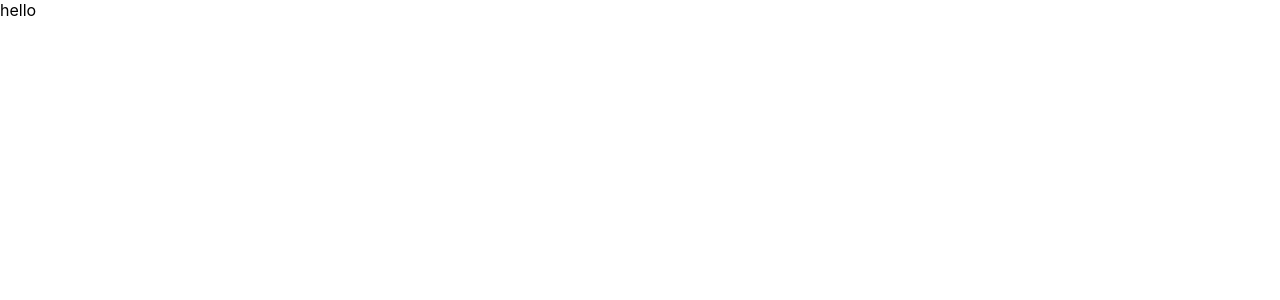
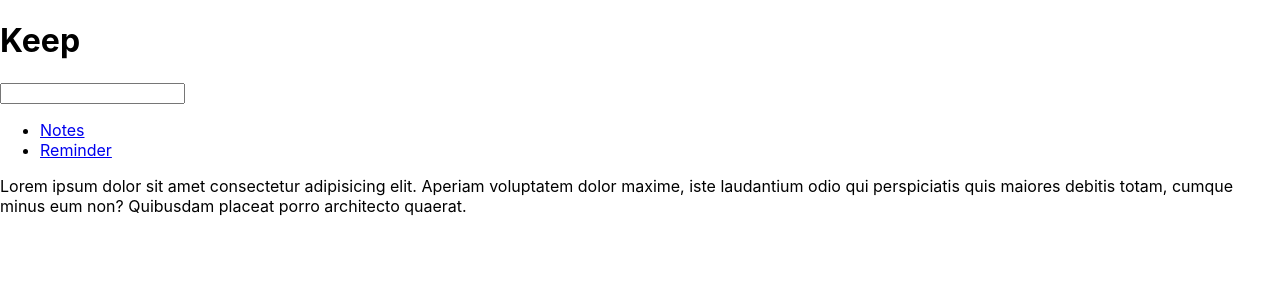
Before and after one commit to temisan0x/note-keeper, a React (Create React App) app: page / in a window 1280 px wide. Shown: the top 300 px of the page. Built offline with nearby package versions, Linux system fonts and the light colour scheme.

Commit message:
feat: created routes

```diff
--- a/package.json
+++ b/package.json
@@ -8,6 +8,7 @@
     "@testing-library/user-event": "^13.5.0",
     "react": "^18.1.0",
     "react-dom": "^18.1.0",
+    "react-router-dom": "^6.3.0",
     "react-scripts": "5.0.1",
     "web-vitals": "^2.1.4"
   },
--- a/src/App.js
+++ b/src/App.js
@@ -1,10 +1,32 @@
+import { BrowserRouter, Link, Route, Routes } from 'react-router-dom';
+import Navbar from './components/Navbar';
+import Notes from './components/sidebar/Notes';
+import Reminders from './components/sidebar/Reminders';
+// import SideBar from './components/sidebar/SideBar';
 import './styles/global.css';
 
 function App() {
   return (
-    <div>
-      hello
-    </div>
+    <BrowserRouter>
+      <Navbar />
+      <div>
+        {/* <SideBar /> */}
+      </div>
+      <ul>
+        <li>
+          <Link to="/">Notes</Link>
+        </li>
+        <li>
+          <Link to="/user">Reminder</Link>
+        </li>
+      </ul>
+      <div>
+        <Routes>
+          <Route path="/" element={<Notes />} />
+          <Route path="/user" element={<Reminders />} />
+        </Routes>
+      </div>
+    </BrowserRouter >
   );
 }
 
--- /dev/null
+++ b/src/components/Navbar.jsx
@@ -0,0 +1,14 @@
+import React from 'react'
+
+const Navbar = () => {
+    return (
+        <div>
+            <h1>Keep</h1>
+            <div>
+                <input type="text" />
+            </div>
+        </div>
+    )
+}
+
+export default Navbar
--- /dev/null
+++ b/src/components/sidebar/Notes.jsx
@@ -0,0 +1,9 @@
+import React from 'react'
+
+const Notes = () => {
+    return (
+        <div>Lorem ipsum dolor sit amet consectetur adipisicing elit. Aperiam voluptatem dolor maxime, iste laudantium odio qui perspiciatis quis maiores debitis totam, cumque minus eum non? Quibusdam placeat porro architecto quaerat.</div>
+    )
+}
+
+export default Notes
--- /dev/null
+++ b/src/components/sidebar/Reminders.jsx
@@ -0,0 +1,9 @@
+import React from 'react'
+
+const Reminders = () => {
+    return (
+        <div>Reminders</div>
+    )
+}
+
+export default Reminders
--- /dev/null
+++ b/src/components/sidebar/SideBar.jsx
@@ -0,0 +1,20 @@
+import React from 'react'
+import Notes from './Notes'
+import Reminders from './Reminders';
+import { BrowserRouter, Route, Routes, Switch } from 'react-router-dom'
+
+
+const SideBar = () => {
+    return (
+        <BrowserRouter>
+        <div>
+            <Routes>
+                <Route path="/user" component={Notes} />
+                <Route path="/" exact component={Reminders} />
+            </Routes>
+        </div>
+    </BrowserRouter >
+    )
+}
+
+export default SideBar
```
Also changed, not shown: 1 other file (tests, documents, lock files or other folders).
